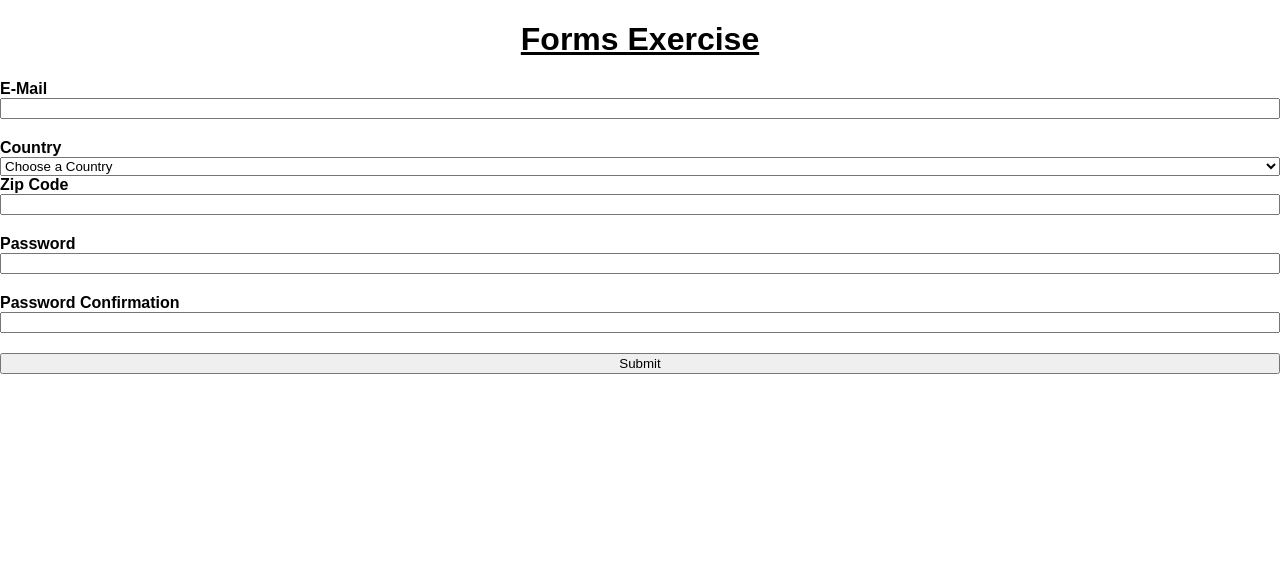
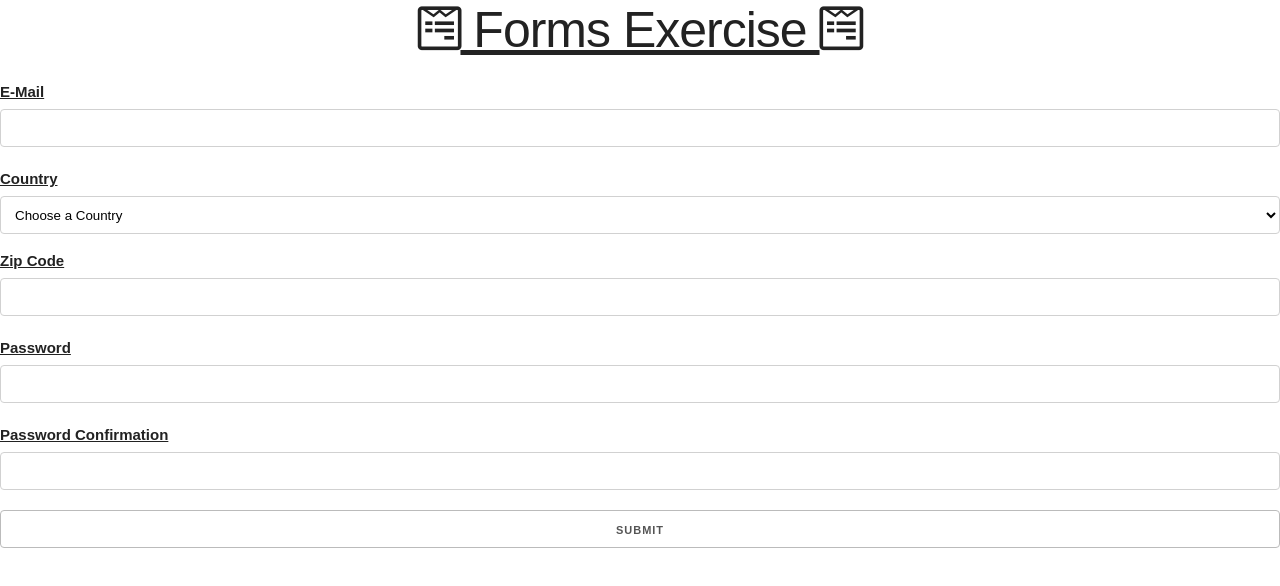
Before and after one commit to hamilto8/forms-exercise, a plain HTML site: page src/index.html in a window 1280 px wide. Drawn offline with nearby package versions, Linux system fonts and the light colour scheme.

Commit message:
Added extra styling elements

```diff
--- a/src/index.html
+++ b/src/index.html
@@ -4,11 +4,17 @@
     <meta charset="UTF-8">
     <meta http-equiv="X-UA-Compatible" content="IE=edge">
     <meta name="viewport" content="width=device-width, initial-scale=1.0">
+    <link rel="stylesheet" href="https://cdnjs.cloudflare.com/ajax/libs/font-awesome/5.15.3/css/all.min.css">
+    <link rel="stylesheet" href="https://cdnjs.cloudflare.com/ajax/libs/skeleton/2.0.4/skeleton.min.css">
     <link rel="stylesheet" href="style.css">
     <title>Forms Exercise</title>
 </head>
 <body>
-    <h1 class="title">Forms Exercise</h1>
+    <h1 class="title">
+        <i class="fab fa-wpforms"></i>
+        Forms Exercise
+        <i class="fab fa-wpforms"></i>
+    </h1>
     <div class="alert-div"></div>
     <div class="success-div">Success!</div>
     <form class="form">
--- a/src/script.js
+++ b/src/script.js
@@ -41,9 +41,9 @@ function checkForm(){
         country.style.border = '';
     }
 
-    if(zipCode.value.toString().length < 5){
+    if(zipCode.value.toString().length !== 5){
         alertMessage('Please enter valid zip code.');
-        zipCode.style.border =alertBorder;
+        zipCode.style.border = alertBorder;
         return false;
     } else {
         zipCode.style.border = '';
--- a/src/style.css
+++ b/src/style.css
@@ -71,3 +71,7 @@ html, body {
     transform: translate(-50%, -50%);
     opacity: 1;
 }
+
+label {
+    text-decoration: underline;
+}
```
